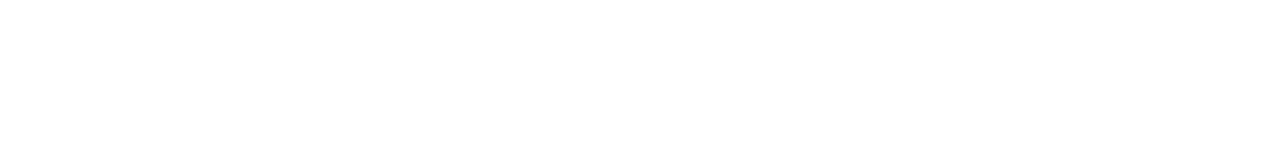
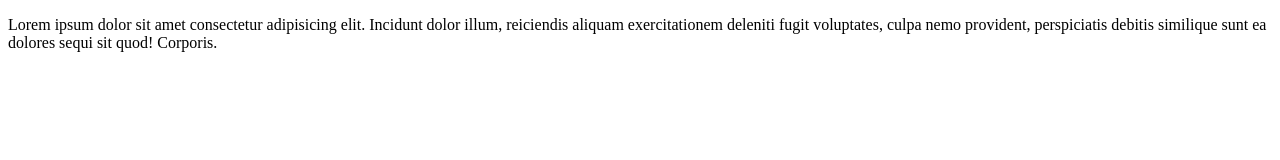
Before and after one commit to YaroslavShevchuk/job_project, a plain HTML site: page index.html in a window 1280 px wide. Drawn offline with Linux system fonts and the light colour scheme.

Commit message:
test commit

```diff
--- a/index.html
+++ b/index.html
@@ -7,6 +7,6 @@
 	<title>Document</title>
 </head>
 <body>
-
+	<p>Lorem ipsum dolor sit amet consectetur adipisicing elit. Incidunt dolor illum, reiciendis aliquam exercitationem deleniti fugit voluptates, culpa nemo provident, perspiciatis debitis similique sunt ea dolores sequi sit quod! Corporis.</p>
 </body>
 </html>
```
